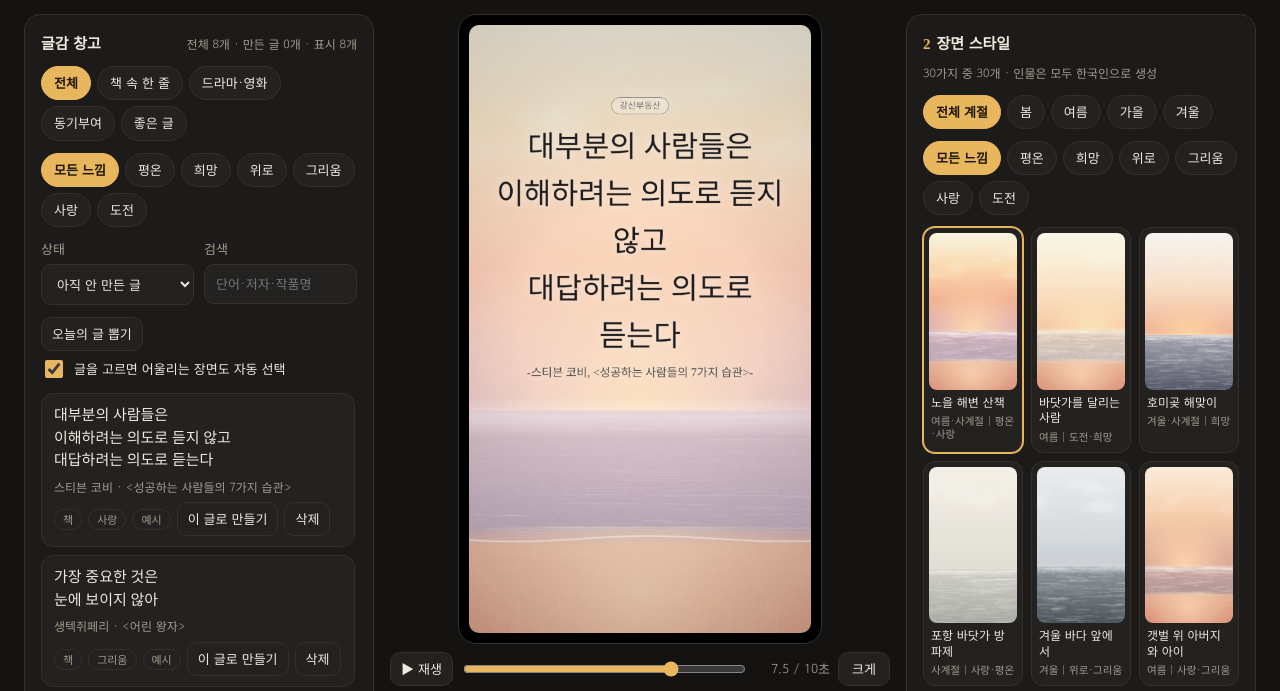
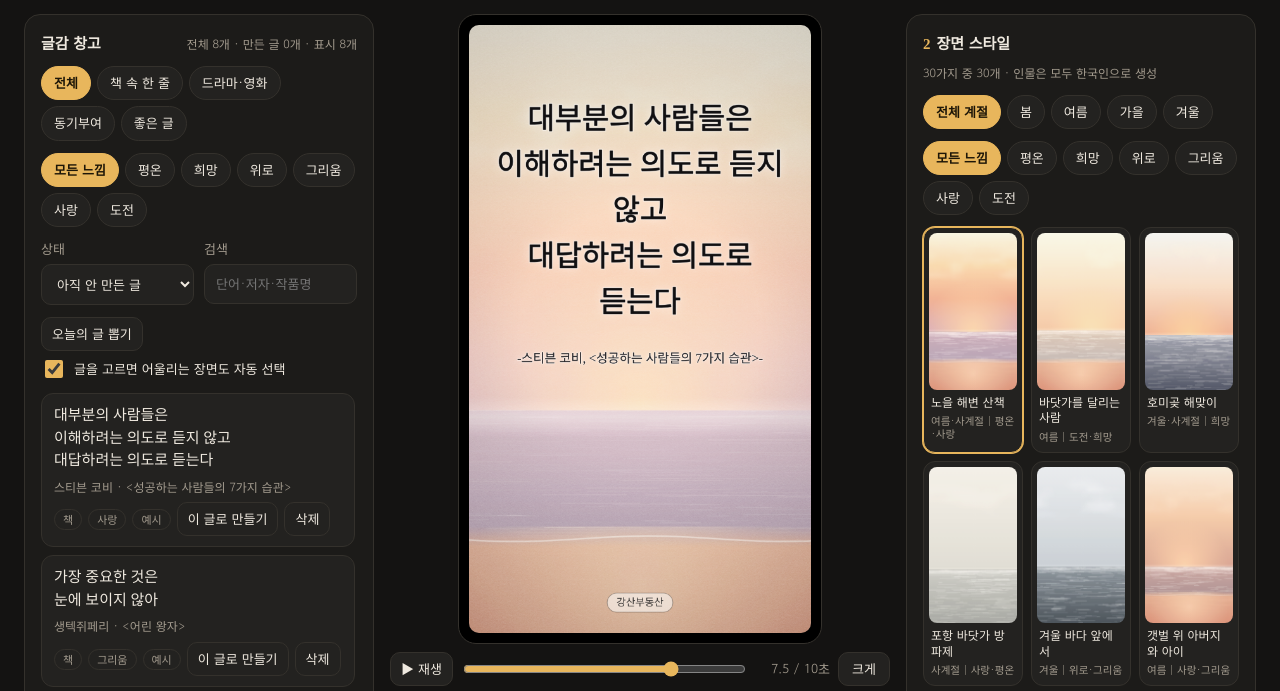
Before and after one commit to toytopic11-ai/kangsan-route, a plain HTML site: page quote-video/app.html in a window 1280 px wide. Shown: the part 99-790 px from the top of the page. Drawn offline with Linux system fonts and the light colour scheme; a web font is replaced by a local one.

Commit message:
Brand badge at bottom, 5-7 line layout, blank line before author, sharper ink rendering
Co-Authored-By: Claude Opus 5.5 <noreply@anthropic.com>
Claude-Session: https://claude.ai/code/session_01M4WNAES6rMToDquuMLtcZ9

````diff
--- a/quote-video/app.html
+++ b/quote-video/app.html
@@ -238,6 +238,7 @@ footer{color:var(--muted);font-size:12px;text-align:center}
       <div class="panel" id="p-text">
         <h2><span><span class="step">1</span>글 넣기</span><small>Enter로 줄을 나누면 그 줄 단위로 나타나요</small></h2>
         <p class="status" id="dupNote" style="text-align:left;min-height:0"></p>
+        <label class="check"><input type="checkbox" id="fit57" checked> 글감을 고르면 5~7줄로 자동 맞춤</label>
         <label class="f">본문
           <textarea id="text" rows="5"></textarea>
         </label>
@@ -245,7 +246,7 @@ footer{color:var(--muted);font-size:12px;text-align:center}
           <label class="f">저자 <input type="text" id="author" placeholder="예) 안중근"></label>
           <label class="f">출처·직함 <input type="text" id="source" placeholder="예) <한 번은 독해져라>, 작가"></label>
         </div>
-        <label class="f">상단 브랜드 표시 (비우면 숨김) <input type="text" id="brand" placeholder="예) 강산부동산"></label>
+        <label class="f">하단 브랜드 표시 (화면 맨 아래 · 비우면 숨김) <input type="text" id="brand" placeholder="예) 강산부동산"></label>
         <div class="tabs">
           <button class="btn small" id="autoBreak" type="button">자동 줄나눔</button>
           <button class="btn small" id="suggest" type="button">글에 어울리는 장면 추천</button>
@@ -367,7 +368,7 @@ footer{color:var(--muted);font-size:12px;text-align:center}
         <label class="f">색감
           <div class="seg" id="gradeSeg" role="group" aria-label="색감"></div>
         </label>
-        <div class="slider"><span>상단 밝게</span><input type="range" id="haze" min="0" max="0.8" step="0.01" value="0.32"><output id="hazeo">32%</output></div>
+        <div class="slider"><span>글 뒤 밝게</span><input type="range" id="haze" min="0" max="0.8" step="0.01" value="0.38"><output id="hazeo">38%</output></div>
         <div class="slider"><span>빛 번짐</span><input type="range" id="bloom" min="0" max="0.6" step="0.01" value="0.18"><output id="bloomo">18%</output></div>
         <div class="slider"><span>필름 입자</span><input type="range" id="grain" min="0" max="0.25" step="0.01" value="0.07"><output id="graino">7%</output></div>
         <label class="check"><input type="checkbox" id="fadeOut"> 끝에서 글이 서서히 사라지기</label>
@@ -587,14 +588,14 @@ const ANIMS = [["write","손글씨 쓰듯"],["fadeup","아래서 떠오르기"],
 const MOTIONS = [["in","천천히 다가가기"],["out","천천히 멀어지기"],["pan","옆으로 흐르기"],["none","고정"]];
 const GRADES = [["scene","장면 기본"],["natural","자연"],["warm","따뜻한"],["film","필름"],["calm","차분한"],["mono","흑백"]];
 const GRADE_FILTER = {natural:"saturate(1.02) contrast(1.0)", warm:"saturate(0.92) sepia(0.12) brightness(1.03) contrast(0.96)", film:"saturate(0.8) contrast(0.9) brightness(1.04) sepia(0.07)", calm:"saturate(0.72) contrast(0.9) brightness(1.06)", mono:"grayscale(1) contrast(0.94) brightness(1.05)"};
-const RATIOS = {"9:16":[1080,1920,.165], "4:5":[1080,1350,.14], "1:1":[1080,1080,.14], "16:9":[1920,1080,.17]};
+const RATIOS = {"9:16":[1080,1920,.12], "4:5":[1080,1350,.09], "1:1":[1080,1080,.08], "16:9":[1920,1080,.09]};
 const MUSIC = {
   auto:"자동 (장면에 맞춤)", piano:"잔잔한 피아노", pad:"따뜻한 앰비언트", night:"새벽 감성", hope:"희망의 아침", musicbox:"오르골", none:"음악 없음"
 };
 
 /* ---------------- 상태 ---------------- */
 const S = {text:SAMPLES[0].t, author:SAMPLES[0].a, source:SAMPLES[0].s, brand:"강산부동산", libCat:"all", libFeel:"all",
-  scene:"beach", bloom:.18, imgQ:"best", font:FONTS[0].f, anim:"write", motion:"in", grade:"scene", haze:.32, grain:.07, ink:"auto",
+  scene:"beach", bloom:.18, imgQ:"best", font:FONTS[0].f, anim:"write", motion:"in", grade:"scene", haze:.38, grain:.07, ink:"auto",
   size:1, asize:1, lh:1, pos:"top", focusY:.6, ratio:"9:16", dur:10, music:"auto", vol:.7, fadeOut:false, q:1, bg:"ai"};
 const SAVE_KEYS = ["fSeason","fFeel","veo","bloom","imgQ","text","author","source","brand","scene","font","anim","motion","grade","haze","grain","ink","size","asize","lh","pos","ratio","dur","music","vol","fadeOut","q"];
 try { const saved = JSON.parse(localStorage.getItem("gyv-state") || "null"); if (saved) for (const k of SAVE_KEYS) if (k in saved) S[k] = saved[k]; } catch(e) {}
@@ -731,6 +732,11 @@ function sampleInk(){
     const L = layout(); const y0 = clamp(Math.floor(L.top/FH*64),0,63), y1 = clamp(Math.ceil(L.bottom/FH*64),y0+1,64);
     const d = g.getImageData(4, y0, 28, y1-y0).data; let sum = 0; for (let i=0;i<d.length;i+=4) sum += (d[i]*.2126+d[i+1]*.7152+d[i+2]*.0722)/255;
     inkMode.lum = sum/(d.length/4); inkMode.dark = inkMode.lum > .42;
+    const db = g.getImageData(4, 56, 28, 8).data; let sb = 0; for (let i=0;i<db.length;i+=4) sb += (db[i]*.2126+db[i+1]*.7152+db[i+2]*.0722)/255;
+    inkMode.botLum = sb/(db.length/4);
+    // 저자 줄 자리의 밝기 (본문과 배경이 다를 수 있어 따로 판단)
+    const ay = clamp(Math.round(L.aY/FH*64) - 1, 0, 61); const da = g.getImageData(6, ay, 24, 3).data; let sa = 0; for (let i=0;i<da.length;i+=4) sa += (da[i]*.2126+da[i+1]*.7152+da[i+2]*.0722)/255;
+    inkMode.authLum = sa/(da.length/4);
   } catch(e) { inkMode.dark = true; }
 }
 function inkDark(){ return S.ink === "auto" ? inkMode.dark : S.ink === "dark"; }
@@ -753,28 +759,37 @@ function layout(){
   let size = narrow * .072 * F.k * S.size; const maxW = FW * .86; let lines = [];
   const user = S.text.split("\n").map(s => s.trim()).filter(Boolean);
   for (let i=0;i<10;i++){ g.font = fontCss(size, F.f); lines = []; user.forEach(l => lines.push(...wrapLine(g, l, maxW)));
-    if (lines.length * size * 1.6 * S.lh < FH * .52 || size < narrow*.03) break; size *= .92; }
-  const lh = size * 1.6 * S.lh;
-  const aSize = narrow * .034 * S.asize; const aText = authorLine();
-  const blockH = lines.length * lh + (aText ? aSize * 2.2 : 0);
-  const top = S.pos === "top" ? FH * RATIOS[S.ratio][2] : (FH - blockH) / 2 - FH*.04;
-  const bSize = narrow * .026;
+    if ((lines.length + 1.4) * size * 1.55 * S.lh < FH * .6 || size < narrow*.03) break; size *= .94; }
+  const lh = size * 1.55 * S.lh;
+  const aSize = narrow * .037 * S.asize; const aText = authorLine();
+  // 저자: 본문 마지막 줄 다음에 빈 줄 하나를 두고 표시
+  const gapLine = lh * 1.0;
+  const blockH = lines.length * lh + (aText ? gapLine + aSize * 1.2 : 0);
+  const top = S.pos === "top" ? FH * RATIOS[S.ratio][2] : (FH - blockH) / 2 - FH*.03;
+  const bSize = narrow * .03;
   g.restore();
-  layoutCache = {size, lh, lines: lines.map((t,i) => ({t, y: top + lh*(i+.5)})), aText, aSize, aY: top + lines.length*lh + aSize*1.0,
-    badgeY: top - bSize*2.2, bSize, top: top - bSize*3, bottom: top + blockH};
+  layoutCache = {size, lh, lines: lines.map((t,i) => ({t, y: top + lh*(i+.5)})), aText, aSize, aY: top + lines.length*lh + gapLine*.5 + aSize*.75,
+    badgeY: FH - Math.max(bSize*2.4, FH*.05), bSize, top: top - size*.7, bottom: top + blockH};
   layoutKey = key; return layoutCache;
 }
 
 /* ---------------- 프레임 그리기 ---------------- */
 const lineCache = new Map();
+// 선명한 글씨 그리기: ① 은은한 빛번짐 ② 또렷한 반투명 외곽선 ③ 같은 색 얇은 선으로 획을 살짝 굵게
+function paintInk(g, text, x, y, size, dark, blurScale){
+  const ink = dark ? "#111012" : "#ffffff", halo = dark ? "255,255,255" : "0,0,0";
+  g.lineJoin = "round"; g.miterLimit = 2;
+  g.save(); g.shadowColor = `rgba(${halo},${dark ? .85 : .6})`; g.shadowBlur = size*.32*blurScale; g.fillStyle = ink; g.fillText(text, x, y); g.restore();
+  g.save(); g.strokeStyle = `rgba(${halo},${dark ? .55 : .42})`; g.lineWidth = size*.075; g.strokeText(text, x, y); g.restore();
+  g.save(); g.fillStyle = ink; g.strokeStyle = ink; g.lineWidth = size*.022; g.strokeText(text, x, y); g.fillText(text, x, y); g.restore();
+}
 function lineCanvas(text, size, fam, dark){
   const key = [text,size,fam,dark].join("|"); if (lineCache.has(key)) return lineCache.get(key);
   if (lineCache.size > 160) lineCache.clear();
   const c = document.createElement("canvas"); const g = c.getContext("2d"); g.font = fontCss(size, fam);
   const w = g.measureText(text).width, pad = size*.6; c.width = Math.ceil(w + pad*2); c.height = Math.ceil(size*2);
   g.font = fontCss(size, fam); g.textBaseline = "middle"; g.textAlign = "left";
-  g.shadowColor = dark ? "rgba(255,255,255,.55)" : "rgba(0,0,0,.45)"; g.shadowBlur = size*.28;
-  g.fillStyle = dark ? "#1c1b1d" : "#fbfaf6"; g.fillText(text, pad, c.height/2);
+  paintInk(g, text, pad, c.height/2, size, dark, 1);
   const o = {c, w, pad}; lineCache.set(key, o); return o;
 }
 const tmpC = document.createElement("canvas"); const tmpG = tmpC.getContext("2d");
@@ -832,9 +847,10 @@ function drawText(t, L){
     if (a > 0){ ctx.save(); ctx.globalAlpha = a; ctx.font = fontCss(L.bSize, AUTHOR_FONT); const tw = ctx.measureText(S.brand.trim()).width;
       const w = tw + L.bSize*1.8, h = L.bSize*1.85, x = FW/2 - w/2, y = L.badgeY - h/2;
       ctx.beginPath(); if (ctx.roundRect) ctx.roundRect(x,y,w,h,h/2); else ctx.rect(x,y,w,h);
-      ctx.fillStyle = dark ? "rgba(255,255,255,.22)" : "rgba(0,0,0,.18)"; ctx.fill();
-      ctx.lineWidth = Math.max(1.5, L.bSize*.07); ctx.strokeStyle = dark ? "rgba(40,40,40,.45)" : "rgba(255,255,255,.6)"; ctx.stroke();
-      ctx.fillStyle = dark ? "rgba(40,40,40,.62)" : "rgba(255,255,255,.85)"; ctx.textAlign = "center"; ctx.textBaseline = "middle"; ctx.fillText(S.brand.trim(), FW/2, L.badgeY + L.bSize*.05);
+      const lightBg = (inkMode.botLum ?? .5) > .5;
+      ctx.fillStyle = lightBg ? "rgba(255,255,255,.55)" : "rgba(0,0,0,.38)"; ctx.fill();
+      ctx.lineWidth = Math.max(1.5, L.bSize*.07); ctx.strokeStyle = lightBg ? "rgba(30,30,30,.35)" : "rgba(255,255,255,.55)"; ctx.stroke();
+      ctx.fillStyle = lightBg ? "rgba(25,25,25,.85)" : "rgba(255,255,255,.95)"; ctx.textAlign = "center"; ctx.textBaseline = "middle"; ctx.fillText(S.brand.trim(), FW/2, L.badgeY + L.bSize*.05);
       ctx.restore(); }
   }
   L.lines.forEach((ln, i) => {
@@ -851,9 +867,8 @@ function drawText(t, L){
     } else if (S.anim === "type" && p < 1){
       const chars = Array.from(ln.t); const k = p * chars.length; const full = Math.floor(k);
       ctx.font = fontCss(L.size, F.f); ctx.textBaseline = "middle"; ctx.textAlign = "left";
-      ctx.shadowColor = dark ? "rgba(255,255,255,.55)" : "rgba(0,0,0,.45)"; ctx.shadowBlur = L.size*.28*K; ctx.fillStyle = dark ? "#1c1b1d" : "#fbfaf6";
-      const sx = FW/2 - lc.w/2; const shown = chars.slice(0, full).join(""); ctx.fillText(shown, sx, ln.y);
-      if (full < chars.length){ ctx.globalAlpha *= k - full; ctx.fillText(chars[full], sx + ctx.measureText(shown).width, ln.y); }
+      const sx = FW/2 - lc.w/2; const shown = chars.slice(0, full).join(""); if (shown) paintInk(ctx, shown, sx, ln.y, L.size, dark, K);
+      if (full < chars.length){ ctx.globalAlpha *= k - full; paintInk(ctx, chars[full], sx + ctx.measureText(shown).width, ln.y, L.size, dark, K); }
     } else if (S.anim === "fadeup" && p < 1){
       const e = easeOut(p); ctx.globalAlpha *= e; ctx.drawImage(lc.c, x, y + (1-e)*L.size*.45);
     } else if (S.anim === "blur" && p < 1){
@@ -864,10 +879,13 @@ function drawText(t, L){
     ctx.restore();
   });
   if (L.aText){
+    const dark = S.ink === "auto" ? (inkMode.authLum ?? inkMode.lum ?? 1) > .42 : inkDark();
     const a = clamp((t - (S.anim === "all" ? 2.2 : T.authorAt)) / .8, 0, 1) * outA;
     if (a > 0){ ctx.save(); ctx.globalAlpha = a; ctx.font = fontCss(L.aSize, AUTHOR_FONT); ctx.textAlign = "center"; ctx.textBaseline = "middle";
-      ctx.shadowColor = dark ? "rgba(255,255,255,.5)" : "rgba(0,0,0,.4)"; ctx.shadowBlur = L.aSize*.3*K;
-      ctx.fillStyle = dark ? "rgba(48,46,48,.82)" : "rgba(255,255,255,.88)"; ctx.fillText(L.aText, FW/2, L.aY + (1-easeOut(a))*L.aSize*.3); ctx.restore(); }
+      const ay = L.aY + (1-easeOut(a))*L.aSize*.3; ctx.lineJoin = "round";
+      ctx.save(); ctx.shadowColor = dark ? "rgba(255,255,255,.8)" : "rgba(0,0,0,.55)"; ctx.shadowBlur = L.aSize*.35*K; ctx.fillStyle = dark ? "#2a282b" : "#ffffff"; ctx.fillText(L.aText, FW/2, ay); ctx.restore();
+      ctx.strokeStyle = dark ? "rgba(255,255,255,.5)" : "rgba(0,0,0,.4)"; ctx.lineWidth = L.aSize*.09; ctx.strokeText(L.aText, FW/2, ay);
+      ctx.fillStyle = dark ? "#2a282b" : "#ffffff"; ctx.fillText(L.aText, FW/2, ay); ctx.restore(); }
   }
 }
 function frame(t){
@@ -1182,10 +1200,21 @@ async function copyText(el, btn){ try { await navigator.clipboard.writeText(el.v
 $("#copyImg").onclick = e => copyText($("#imgPrompt"), e.currentTarget); $("#copyVid").onclick = e => copyText($("#vidPrompt"), e.currentTarget);
 
 /* ---------------- 줄나눔 · 장면 추천 ---------------- */
-function autoBreak(text){ const words = text.replace(/\s*\n\s*/g, " ").trim().split(/\s+/).filter(Boolean); const total = words.join(" ").length; if (!total) return text;
-  const n = Math.max(1, Math.round(total / 14)); const target = total / n; const lines = []; let cur = "";
-  words.forEach(w => { const t = cur ? cur + " " + w : w; if (cur && t.length > target * 1.2) { lines.push(cur); cur = w; } else cur = t; if (/[,.!?…]$/.test(cur) && cur.length > target * .6) { lines.push(cur); cur = ""; } });
-  if (cur) lines.push(cur); return lines.join("\n"); }
+function autoBreak(text, minL = 5, maxL = 7){
+  const words = text.replace(/\s*\n\s*/g, " ").trim().split(/\s+/).filter(Boolean); if (!words.length) return text;
+  const total = words.join(" ").length;
+  // 줄 수: 5~7줄 (아주 짧은 글은 억지로 쪼개지 않도록 한 줄 최소 5글자 정도 유지)
+  let n = clamp(Math.round(total / 11), minL, maxL); n = Math.min(n, words.length, Math.max(1, Math.floor(total / 5)));
+  const target = total / n; const W = words.length; const len = (i, j) => words.slice(i, j).join(" ").length;
+  // 끊기 좋은 곳: 문장부호, 연결 어미(~고 ~며 ~면 ~서 ~지만 ~는데 ~도 ~을/를 ~은/는)
+  const good = i => /[,.!?…·]$/.test(words[i-1]) ? -8 : /(고|며|면|서|지만|는데|도|니|게|면서)$/.test(words[i-1]) ? -3 : /(을|를|은|는|이|가|에|의|와|과)$/.test(words[i-1]) ? 2 : 0;
+  const INF = 1e9; const dp = Array.from({length: n+1}, () => new Array(W+1).fill(INF)); const prev = Array.from({length: n+1}, () => new Array(W+1).fill(-1)); dp[0][0] = 0;
+  for (let k = 1; k <= n; k++) for (let j = k; j <= W; j++) for (let i = k-1; i < j; i++){ if (dp[k-1][i] >= INF) continue;
+    const d = len(i, j) - target; const c = dp[k-1][i] + d*d + (j < W ? good(j) : 0); if (c < dp[k][j]){ dp[k][j] = c; prev[k][j] = i; } }
+  const lines = []; let j = W; for (let k = n; k >= 1; k--){ const i = prev[k][j]; lines.unshift(words.slice(i, j).join(" ")); j = i; }
+  return lines.join("\n");
+}
+function fitLines(t){ const c = String(t || "").split("\n").filter(x => x.trim()).length; return (c < 5 || c > 7) ? autoBreak(t) : t; }
 const HINTS = [["beach",/노을|해변|산책/],["beachrun",/달려|달리|뛰|도전|포기/],["sunrise",/새해|일출|해돋이|시작|아침/],["pier",/듣|대화|이해|말/],["wintersea",/외로|혼자|견디|버티/],["tidal",/아버지|아빠|자식|아이/],["whale",/고래|칭찬|아첨/],
   ["ferry",/강|건너|세월|흘러/],["lakemist",/고요|침묵|마음|비우/],["lakebench",/친구|곁에|함께|동행|부부/],["lake",/여행|탐험|풍경|새로운/],["hill",/변화|서로|사람들|관계/],
   ["hikeclouds",/오르|올라|한 걸음|걸음|노력/],["summit",/정상|능력|인격|성공/],["snowtrail",/겨울|추위|시련|고난|눈길/],["temple",/평화|욕심|내려놓|비움|수행/],["city",/흔들|독해|약속|도시|밤/],
@@ -1308,7 +1337,7 @@ function renderLib(){
   });
 }
 function loadItem(x){
-  stop(); S.text = x.t; S.author = x.a; S.source = x.s; syncInputs(); persist();
+  stop(); S.text = $("#fit57").checked ? fitLines(x.t) : x.t; S.author = x.a; S.source = x.s; syncInputs(); persist();
   if ($("#libAutoScene").checked) suggestScene(true);
   fontsReady().then(() => refresh(true)); checkDup();
   const top = document.querySelector(".stage"); if (top && window.innerWidth < 960) top.scrollIntoView({behavior: matchMedia("(prefers-reduced-motion: reduce)").matches ? "auto" : "smooth"});
@@ -1376,7 +1405,7 @@ $("#aiSuggest").onclick = async () => {
 규칙:
 - 공자·노자·맹자·석가·소크라테스 등 고대 성현의 말, 사자성어, 속담 같은 고전 명언은 절대 넣지 마세요.
 - 실제로 존재하는 문장만. 지어낸 문장 금지. 저자·작품이 조금이라도 불확실하면 verified를 false로.
-- 2~5줄, 공백 포함 70자 이내, 영상 자막용으로 의미 단위 줄바꿈(\\n).
+- 반드시 5~7줄, 한 줄 8~16자, 공백 포함 60~130자. 영상 자막용으로 의미 단위 줄바꿈(\\n).
 - 대구나 반전이 있는 문장 우선. 현대 시는 전문 대신 핵심 2줄만.
 - 아래 이미 있는 글과 겹치지 않게: ${avoid}
 JSON 배열만 출력, 10개: [{"text":"...","author":"...","source":"<책 제목> 또는 드라마 〈제목〉 또는 직함","category":"책|드라마|동기부여|좋은글","feel":"평온|희망|위로|그리움|사랑|도전","verified":true}]`;
@@ -1393,7 +1422,7 @@ JSON 배열만 출력, 10개: [{"text":"...","author":"...","source":"<책 제
     const txt = ((((j.candidates || [])[0] || {}).content || {}).parts || []).map(x => x.text || "").join("");
     let arr = []; try { arr = JSON.parse(txt.replace(/^```json|```$/g, "").trim()); } catch(e){ throw new Error("AI 답변을 읽지 못했어요. 한 번 더 눌러 주세요."); }
     let added = 0, dup = 0;
-    (Array.isArray(arr) ? arr : []).forEach(o => { const r = addItem({t:o.text, a:o.author, s:o.source, c:o.category, f:o.feel, ai:true, unverified: o.verified === false}); if (r.added) added++; else if (r.dup) dup++; });
+    (Array.isArray(arr) ? arr : []).forEach(o => { const r = addItem({t:fitLines(o.text), a:o.author, s:o.source, c:o.category, f:o.feel, ai:true, unverified: o.verified === false}); if (r.added) added++; else if (r.dup) dup++; });
     saveLib(); $("#libStatus").value = "unused"; renderLib();
     m.textContent = `${added}개를 창고에 넣었어요${dup ? ` (중복 ${dup}개 제외)` : ""}. '출처 확인 필요' 표시는 직접 확인 후 쓰세요.`; m.className = "status ok";
   } catch(e){ m.textContent = netErr(e); m.className = "status err"; } finally { b.disabled = false; }
````
Also changed, not shown: quote-video/index.html (+58 -29 lines).
